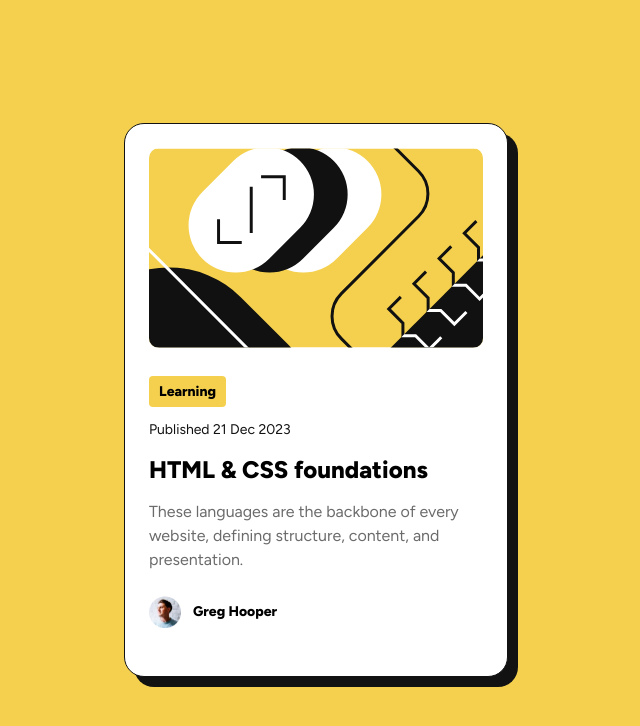
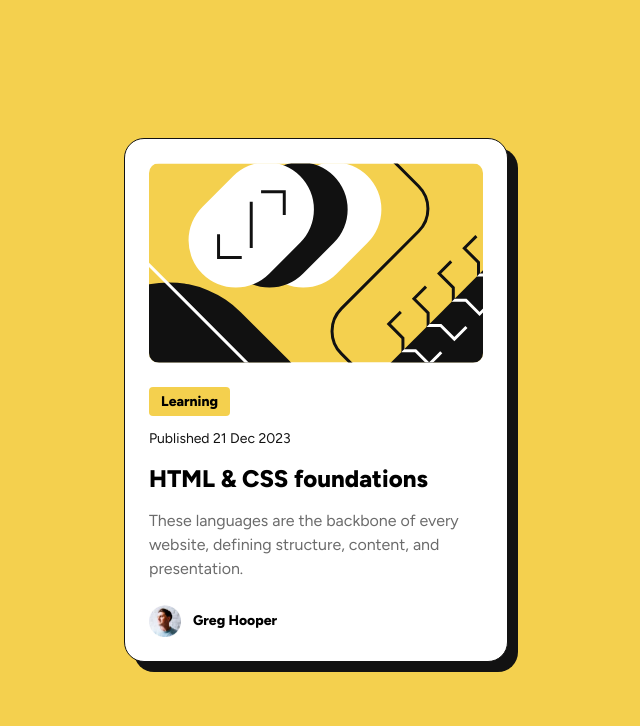
Before and after one commit to phwnganh/Blog-preview-card, a plain HTML site: page index.html in a window 1280 px wide. Shown: the whole page, without its empty margins (324-964 px from the left). Drawn offline with Linux system fonts and the light colour scheme.

Commit message:
fix: spacing between small elements

```diff
--- a/index.html
+++ b/index.html
@@ -31,13 +31,13 @@
     </style>
   </head>
   <body>
-    <div class="container">
+    <section class="container">
       <img
         src="assets/images/illustration-article.svg"
         alt=""
         class="container-img"
       />
-      <div class="container-text">
+      <article class="container-text">
         <div class="badge">
           <p>Learning</p>
         </div>
@@ -55,7 +55,7 @@
           <img src="assets/images/image-avatar.webp" alt="" class="author-avatar">
           <span class="author-name">Greg Hooper</span>
         </div>
-      </div>
-    </div>
+      </article>
+    </section>
   </body>
 </html>
--- a/style.css
+++ b/style.css
@@ -21,6 +21,9 @@ body {
   width: 384px;
   border: 1px solid hsl(0, 0%, 7%);
   box-shadow: 10px 10px hsl(0, 0%, 7%);
+  display: flex;
+  flex-direction: column;
+  gap: 24px;
 }
 
 .container-img {
@@ -28,9 +31,7 @@ body {
   border-radius: 10px;
 }
 
-.container-text {
-  padding: 24px 0;
-}
+
 
 .badge {
   background-color: hsl(47, 88%, 63%);
@@ -43,7 +44,7 @@ body {
   font-weight: 800;
   font-size: 14px;
   line-height: 150%;
-  padding: 5px 10px;
+  padding: 4px 12px;
 }
 
 .released-date {
@@ -77,12 +78,12 @@ body {
 .author {
   display: flex;
   align-items: center;
+  gap: 12px;
 }
 
 .author-avatar {
   width: 32px;
   height: 32px;
-  margin-right: 12px;
 }
 
 .author-name {
```
